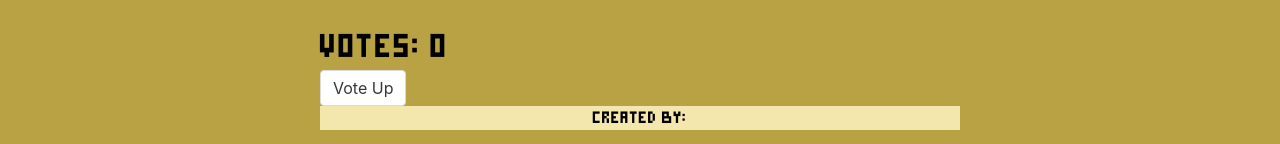
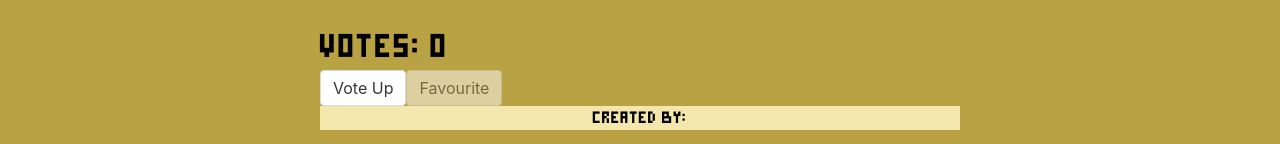
Before and after one commit to alexander-cox/FE-PP-pixel-bead-permutator, a React (Create React App) app: page /solutions/1 in a window 1280 px wide. Shown: the part 219-363 px from the top of the page. Built offline with nearby package versions, Linux system fonts and the light colour scheme; no server answers; the HTML template or start-up script is replaced by a standard one.

Commit message:
add user logged in function to disable favourite button on solution page

```diff
--- a/src/App.js
+++ b/src/App.js
@@ -22,20 +22,20 @@ class App extends Component {
     image_url: 'https://pbs.twimg.com/profile_images/691705411939012609/YHZlX_97_400x400.jpg'
   }
   render() {
-    const {username, user_id, image_url} = this.state;
+    const { username, user_id, image_url } = this.state;
     return (
       <Router>
-      <div className="App">
-        <Title username={username} image_url={image_url} />
-        <Navigation />
-        <Route exact path="/" component={Home}/>
-        <Route path="/create" component={Create}/>
-        <Route path="/search" component={Search}/>
-        <Route path="/solutions/:solution_id" component={Solution}/>
-        <Route path="/favourites" render={() => <Favourites username={username} user_id={user_id} />}/>
-        <Route path="/inventory" render={() => <Inventory username={username} user_id={user_id} />}/>
-        <Footer />
-      </div>
+        <div className="App">
+          <Title username={username} image_url={image_url} />
+          <Navigation />
+          <Route exact path="/" component={Home} loggedIn_id={user_id} />
+          <Route path="/create" component={Create} loggedIn_id={user_id} />
+          <Route path="/search" component={Search} loggedIn_id={user_id} />
+          <Route path="/solutions/:solution_id" render={(props) => <Solution loggedIn_id={user_id} {...props} />} />
+          <Route path="/favourites" render={() => <Favourites username={username} user_id={user_id} />} />
+          <Route path="/inventory" render={() => <Inventory username={username} user_id={user_id} />} />
+          <Footer />
+        </div>
       </Router>
     );
   }
--- a/src/Solution.js
+++ b/src/Solution.js
@@ -23,17 +23,19 @@ class Solution extends Component {
         beads: [],
         items: [],
         beadInfo: [],
-        hasVotedUp: false
+        hasVotedUp: false,
+        hasFavourited: false,
+        loggedIn_id: ''
     }
     componentDidMount = () => {
-        const { match: { params: { solution_id } } } = this.props;
+        const { match: { params: { solution_id } }, loggedIn_id } = this.props;
         return Promise.all([
             fetch(`http://localhost:3000/api/solutions/${solution_id}`),
             fetch(`http://localhost:3000/api/beads/${solution_id}`),
             fetch('http://localhost:3000/api/beads')])
             .then(([solutions, beads, beadInfo]) => Promise.all([solutions.json(), beads.json(), beadInfo.json()])
                 .then(([solution, beads, beadInfo]) => {
-                    return this.setState({ ...solution, beads, beadInfo });
+                    return this.setState({ ...solution, beads, beadInfo, loggedIn_id });
                 })
                 .then(() => {
                     return this.summarizeBeads();
@@ -96,8 +98,13 @@ class Solution extends Component {
         }
     }
 
+    handleFavourite = () => {
+        const { hasFavourited } = this.state;
+            this.setState({ hasFavourited: !hasFavourited });
+    }
+
     render() {
-        const { title, avatar_url, username, image_url, beads, width_px, height_px, items, votes, hasVotedUp } = this.state;
+        const { title, avatar_url, username, image_url, beads, width_px, height_px, items, votes, hasVotedUp, hasFavourited, loggedIn_id } = this.state;
         return (
             <div id="solution" className="background-color-secondary-1-0">
                 <div className="hero background-color-secondary-1-1">
@@ -112,6 +119,7 @@ class Solution extends Component {
                     </div>
                     <h1>Votes: {votes}</h1>
                     <button class="button" onClick={this.handleVote}>{!hasVotedUp? "Vote Up": "Unvote"}</button>
+                    <button class="button" onClick={this.handleFavourite} disabled={loggedIn_id === '' ? true: false } >{!hasFavourited? "Favourite": "Unfavourite"}</button>
                     <div className="hero background-color-secondary-1-1">
                         <p>Created By:</p>
                     </div>
```
